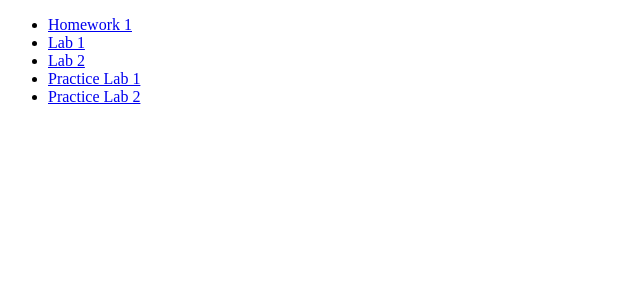
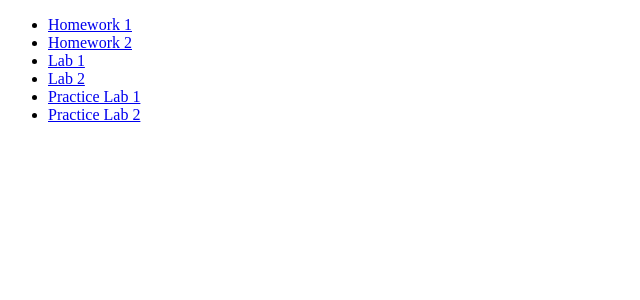
Before and after one commit to dfflynn/dflynncst336, a PHP site: page / in a window 1280 px wide. Shown: the top 300 px of the page, without its empty margins (0-640 px from the left). Run offline with PHP 8.4, Linux system fonts and the light colour scheme.

Commit message:
updated links

```diff
--- a/index.php
+++ b/index.php
@@ -9,6 +9,7 @@
 <body>
     <ul>
         <li><a href = "./homework/1">Homework 1</a></li>
+        <li><a href = "./homework/2">Homework 2</a></li>
         <li><a href = "./labs/lab1/portfolio">Lab 1</a></li>
         <li><a href = "./labs/lab2/777">Lab 2</a></li>
         <li><a href = "./practice/practice1/">Practice Lab 1</a></li>
```
